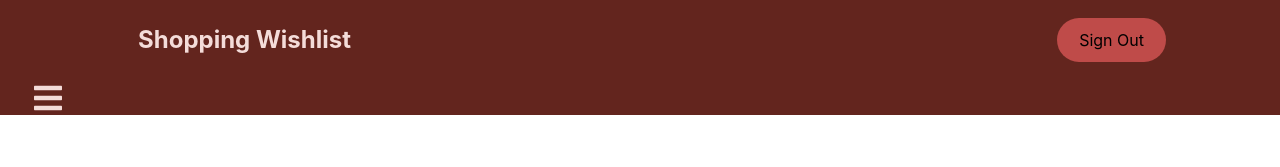
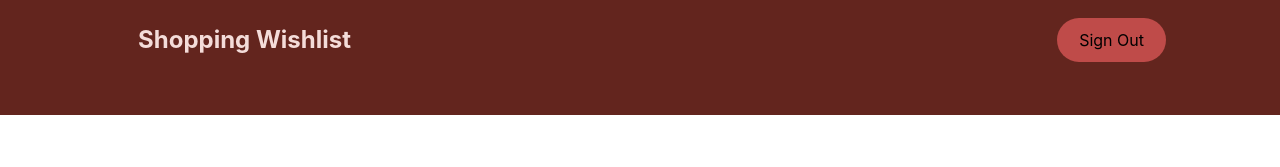
Before and after one commit to Paula63/shopping-wishlist, a React (Create React App) app: page / in a window 1280 px wide. Shown: the top 167 px of the page. Built offline with nearby package versions, Linux system fonts and the light colour scheme; no server answers.

Commit message:
adding sidebar icon to main navbar

```diff
--- a/src/components/app-bar/AppBar.js
+++ b/src/components/app-bar/AppBar.js
@@ -3,6 +3,7 @@ import { useHistory } from 'react-router-dom';
 import { Alert } from 'react-bootstrap'
 import { useAuth } from './../../contexts/AuthContext';
 import { DashboardContainer, BarWrap, AppLogo, ButtonWrap, ButtonLink } from './AppBarStyles';
+import UserSidebar from './../user-sidebar/UserSidebar';
 
 
 export default function AppBar() {
@@ -25,6 +26,7 @@ export default function AppBar() {
     return (
         <>
             <DashboardContainer>
+                <UserSidebar />
                 <BarWrap>
                     <AppLogo to="/">Shopping Wishlist</AppLogo>
                     <ButtonWrap>
--- a/src/components/user-sidebar/UserSidebar.js
+++ b/src/components/user-sidebar/UserSidebar.js
@@ -58,7 +58,7 @@ export default function UserSidebar() {
         <>
             <IconContext.Provider value={{ color: '#f4dcd9' }}>
                 <Nav>
-                    <NavIcon to='#'>
+                    <NavIcon to='#' style={{ marginLeft: '-185px' }} >
                         <FaIcons.FaBars onClick={showSidebar} />
                     </NavIcon>
                     <SidebarNav sidebar={sidebar}>
```
